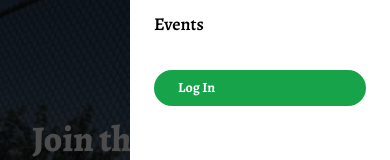
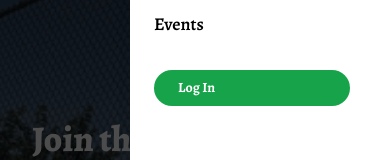
Before and after one commit to walethesolution/ball-league, a Next.js app: page / in a window 390 px wide. Both pictures are taken after a click on the element 355 px from the left and 42 px from the top of the page. Shown: the part 170-330 px from the top of the page. Built offline with nearby package versions, Linux system fonts and the light colour scheme.

Commit message:
Add margin to login

```diff
--- a/components/home/Header.tsx
+++ b/components/home/Header.tsx
@@ -139,7 +139,7 @@ const Header: React.FC = () => {
             </ul>
             <Link
               href="/login"
-              className="bg-green-600 text-white px-6 py-2 text-sm font-bold rounded-full hover:bg-green-700 transition-colors"
+              className="bg-green-600 text-white px-6 py-2 text-sm font-bold rounded-full hover:bg-green-700 transition-colors mr-4"
               onClick={closeMenu}>
               Log In
             </Link>
```
